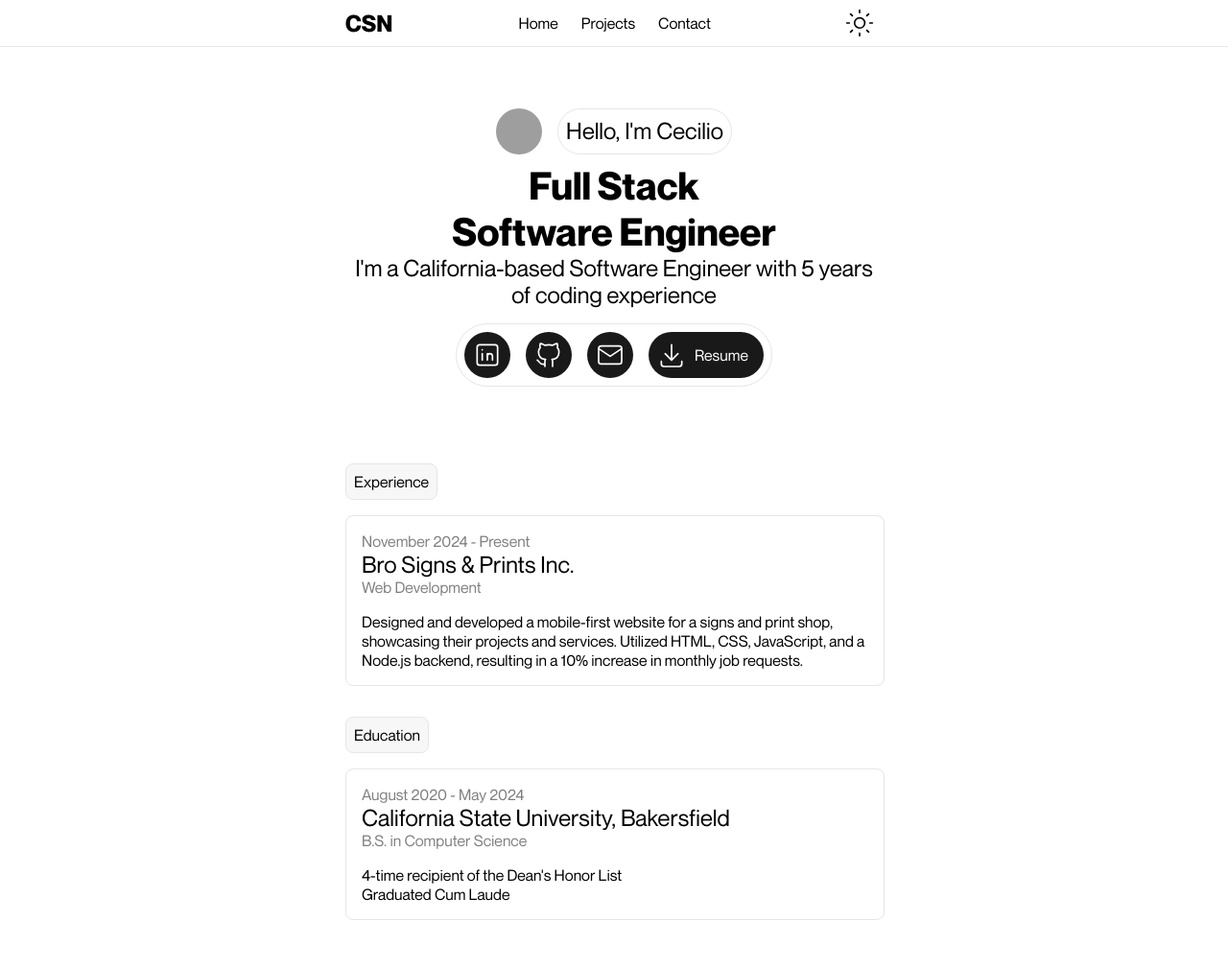
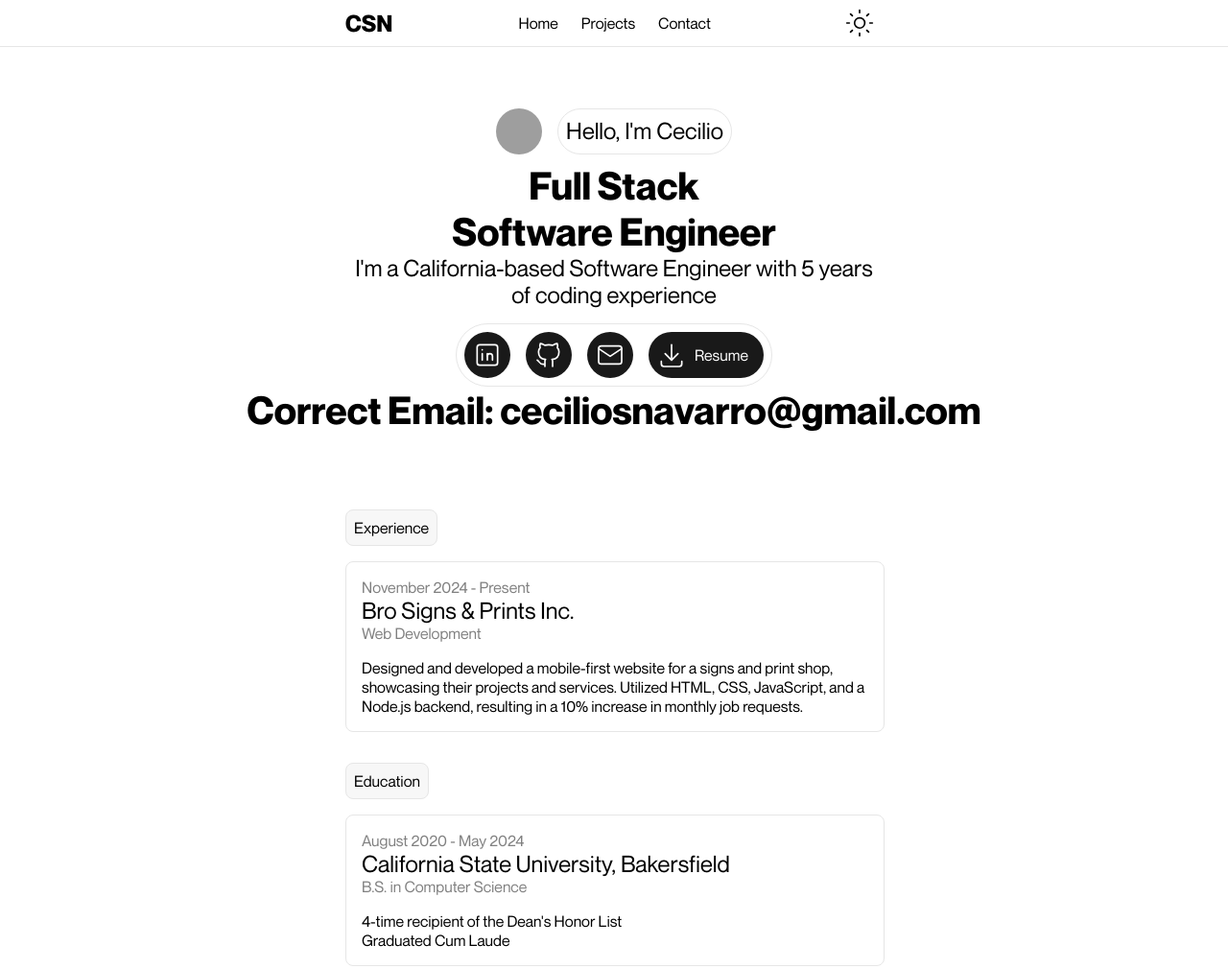
Before and after one commit to cecilionavarro/personal-website, a website: page views/index.html in a window 1280 px wide. Shown: the top 1010 px of the page at 96% size. Drawn offline with Linux system fonts and the light colour scheme; grey boxes are pictures that could not be loaded; files whose address does not match are found by name.

Commit message:
email message

```diff
--- a/views/index.html
+++ b/views/index.html
@@ -104,6 +104,7 @@
                 </a>
             </div>
         </div>
+        <h1>Correct Email: ceciliosnavarro@gmail.com</h1>
     </section>
     <section id="experience">
         <div class="container">
```
